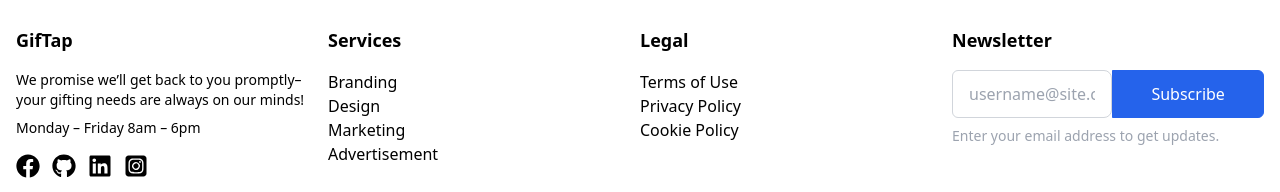
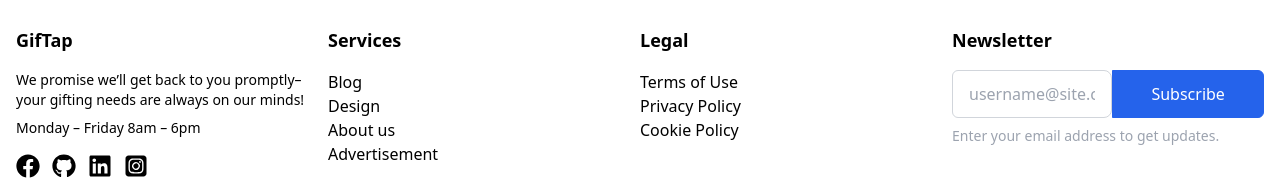
Before and after one commit to Naiemjoy1/giftap_client, a React (Vite) app: page / in a window 1280 px wide. Shown: the part 5502-5694 px from the top of the page. Built offline with nearby package versions, Linux system fonts and the light colour scheme; no server answers; a web font is replaced by a local one; what @react-pdf/renderer would draw is missing.

Commit message:
blog and about us page add in footer

```diff
--- a/src/Shared/Footer/Footer.jsx
+++ b/src/Shared/Footer/Footer.jsx
@@ -1,6 +1,7 @@
 import React from "react";
 import { FaFacebook, FaGithub, FaLinkedin } from "react-icons/fa";
 import { FaSquareInstagram } from "react-icons/fa6";
+import { Link } from "react-router-dom";
 
 const Footer = () => {
   return (
@@ -36,21 +37,25 @@ const Footer = () => {
           <div className="w-full sm:w-1/2 md:w-1/4 mb-6 md:mb-0">
             <h6 className="text-lg font-semibold mb-4">Services</h6>
             <ul>
+              <Link to={"/blog"}>
                 <li>
                   <a href="#" className="hover:text-gray-400">
-                  Branding
+                    Blog
                   </a>
                 </li>
+              </Link>
               <li>
                 <a href="#" className="hover:text-gray-400">
                   Design
                 </a>
               </li>
+              <Link to={"/about"}>
                 <li>
                   <a href="#" className="hover:text-gray-400">
-                  Marketing
+                    About us
                   </a>
                 </li>
+              </Link>
               <li>
                 <a href="#" className="hover:text-gray-400">
                   Advertisement
```
Also changed, not shown: 1 other file (tests, documents, lock files or other folders). Lines whose indentation alone changed are shown as unchanged.
